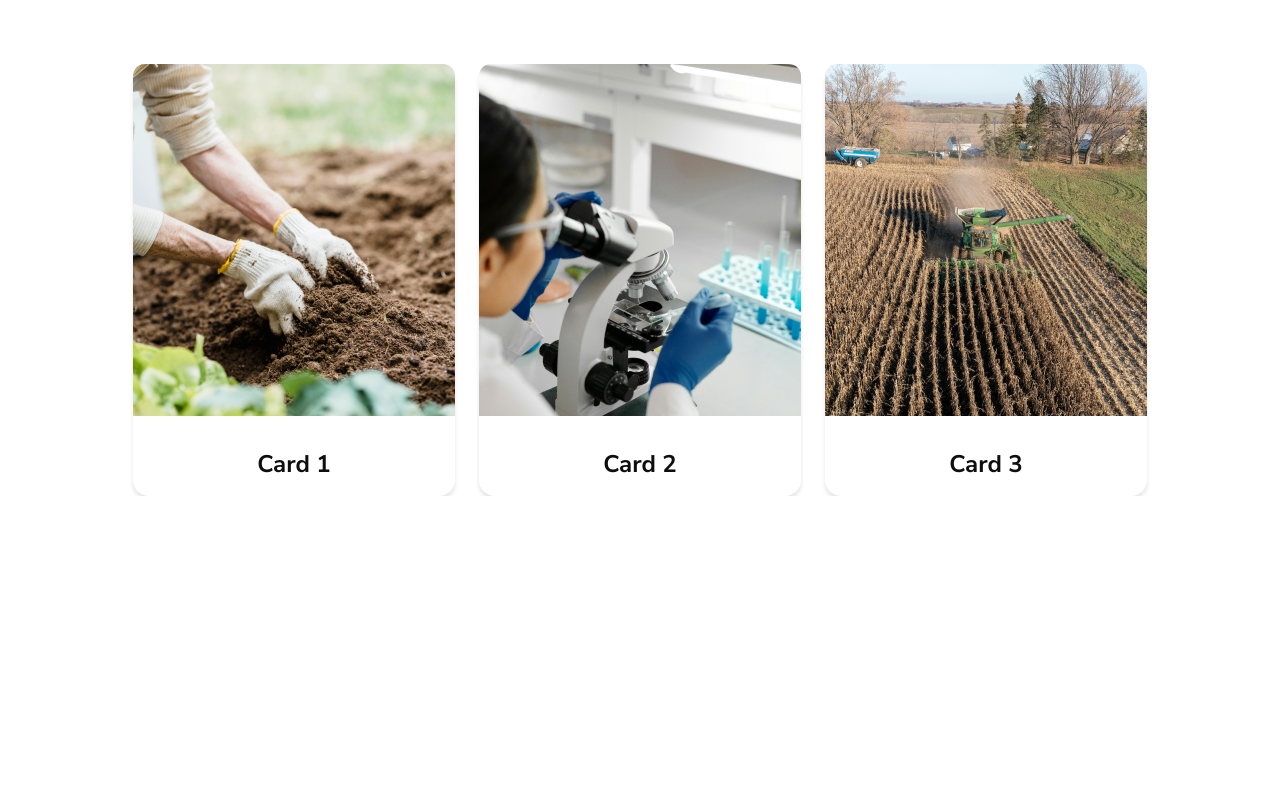
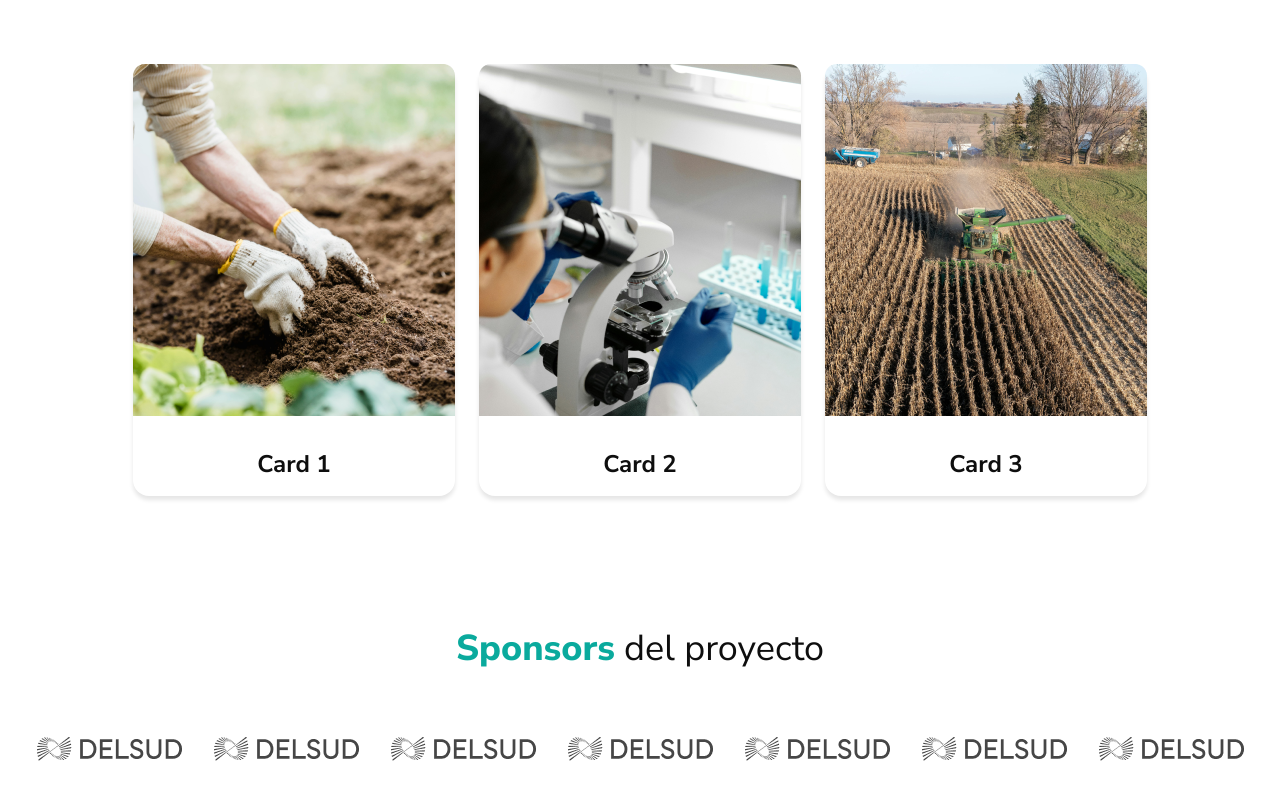
Before and after one commit to EFDillmann/PruebaT-cnicaFrontend-GrupoDelsud, a Next.js app: page / in a window 1280 px wide. Shown: the part 1239-2039 px from the top of the page. Before the commit the page ends 1735 px from the top, so only its background shows below. Built offline with nearby package versions, Linux system fonts and the light colour scheme.

Commit message:
sponsor section responsive

```diff
--- a/src/app/page.tsx
+++ b/src/app/page.tsx
@@ -2,6 +2,7 @@ import AboutText from "@/landing/components/sections/About/AboutText";
 import CardList from "@/landing/components/sections/GenericCards/CardList/CardList";
 import Hero from "@/landing/components/sections/Hero/Hero";
 import Navbar from "@/landing/components/sections/Navbar/Navbar";
+import Sponsors from "@/landing/components/sections/Sponsors/Sponsors";
 
 export default function Home() {
     return (
@@ -29,6 +30,7 @@ export default function Home() {
             </header>
             <main id="main">
                 <CardList />
+                <Sponsors />
             </main>
             <footer id="footer"></footer>
         </>
--- a/src/landing/components/sections/GenericCards/Card/card.module.css
+++ b/src/landing/components/sections/GenericCards/Card/card.module.css
@@ -22,6 +22,10 @@
 }
 
 @media (width > 768px) {
+    .card {
+        max-width: 322px;
+    }
+
     .image-container {
         width: 322px;
         height: 352px;
--- a/src/landing/components/sections/GenericCards/CardList/card-list.module.css
+++ b/src/landing/components/sections/GenericCards/CardList/card-list.module.css
@@ -9,6 +9,7 @@
 .card-list {
     display: grid;
     grid-template-columns: repeat(1, 1fr);
+    place-items: center;
     gap: 1.5rem;
 }
 
--- /dev/null
+++ b/src/landing/components/sections/Sponsors/Sponsors.tsx
@@ -0,0 +1,86 @@
+"use client";
+
+import SectionTitle from "../../ui/SectionTitle/SectionTitle";
+import Button from "../../ui/Button/Button";
+
+import Image from "next/image";
+
+import useSlider from "@/landing/hooks/useSlider";
+
+import styles from "./sponsors.module.css";
+
+const Sponsors = () => {
+    const sponsors = Array.from({ length: 7 }).map((_, index) => ({
+        name: `Sponsor ${index + 1}`,
+        image: `/sponsors/sponsor-delsud.webp`,
+    }));
+
+    const { currentItem, next, prev, hasNext, hasPrev } = useSlider({
+        items: sponsors,
+    });
+
+    return (
+        <section className={styles["sponsors-section"]}>
+            <SectionTitle>
+                <span className="cyan-text">Sponsors</span> del proyecto
+            </SectionTitle>
+
+            <article className={styles.slider}>
+                <Button
+                    onClick={prev}
+                    disabled={!hasPrev}
+                    roundedFull={true}
+                    rotate={true}
+                    backgroundColor="#ffffff"
+                >
+                    <Image
+                        src="/svgs/cyan-arrow.svg"
+                        alt="Left arrow"
+                        width={14}
+                        height={14}
+                        unoptimized
+                        priority
+                    />
+                </Button>
+
+                <Image
+                    src={currentItem.image}
+                    alt={currentItem.name}
+                    width={145}
+                    height={24}
+                />
+
+                <Button
+                    onClick={next}
+                    disabled={!hasNext}
+                    roundedFull={true}
+                    backgroundColor="#ffffff"
+                >
+                    <Image
+                        src="/svgs/cyan-arrow.svg"
+                        alt="Right arrow"
+                        width={14}
+                        height={14}
+                        unoptimized
+                        priority
+                    />
+                </Button>
+            </article>
+
+            <ul className={styles["sponsor-list"]}>
+                {sponsors.map((sponsor, index) => (
+                    <li key={index}>
+                        <Image
+                            src={sponsor.image}
+                            alt={sponsor.name}
+                            width={145}
+                            height={24}
+                        />
+                    </li>
+                ))}
+            </ul>
+        </section>
+    );
+};
+
+export default Sponsors;
--- /dev/null
+++ b/src/landing/components/sections/Sponsors/sponsors.module.css
@@ -0,0 +1,34 @@
+.sponsors-section {
+    display: flex;
+    flex-direction: column;
+    align-items: center;
+    gap: 4rem;
+
+    margin-block: 8rem;
+}
+
+.slider {
+    display: flex;
+    align-items: center;
+    gap: 2rem;
+}
+
+.sponsor-list {
+    display: none;
+}
+
+@media (width > 768px) {
+    .slider {
+        display: none;
+    }
+
+    .sponsor-list {
+        display: flex;
+        flex-wrap: wrap;
+        justify-content: center;
+        align-items: center;
+        gap: 2rem;
+
+        width: 100%;
+    }
+}
--- /dev/null
+++ b/src/landing/components/ui/Button/Button.tsx
@@ -0,0 +1,37 @@
+import { ButtonHTMLAttributes, PropsWithChildren } from "react";
+
+import styles from "./button.module.css";
+
+interface ButtonProps
+    extends PropsWithChildren,
+        ButtonHTMLAttributes<HTMLButtonElement> {
+    backgroundColor?: string;
+    color?: string;
+    rotate?: boolean;
+    roundedFull?: boolean;
+}
+
+const Button = ({
+    children,
+    backgroundColor = "#0AAA9D",
+    color = "white",
+    rotate = false,
+    roundedFull = false,
+    onClick,
+    disabled,
+}: ButtonProps) => {
+    return (
+        <button
+            style={{ backgroundColor, color }}
+            className={`${rotate && styles.rotate} ${
+                roundedFull && styles["rounded-full"]
+            } ${styles.button}`}
+            onClick={onClick}
+            disabled={disabled}
+        >
+            {children}
+        </button>
+    );
+};
+
+export default Button;
--- /dev/null
+++ b/src/landing/components/ui/Button/button.module.css
@@ -0,0 +1,20 @@
+.button {
+    padding: 0.5rem 1rem;
+    border-radius: 0.5rem;
+}
+
+.button:disabled {
+    opacity: 0.5;
+    cursor: not-allowed;
+}
+
+.rotate {
+    transform: rotate(180deg);
+}
+
+.rounded-full {
+    height: 48px;
+    width: 48px;
+    padding: 0;
+    border-radius: 9999px;
+}
--- /dev/null
+++ b/src/landing/hooks/useSlider.tsx
@@ -0,0 +1,47 @@
+import { useState, useCallback } from "react";
+
+interface UseSliderProps {
+    items: unknown[];
+    initialIndex?: number;
+}
+
+interface UseSliderReturn {
+    currentItem: unknown;
+    currentIndex: number;
+    next: () => void;
+    prev: () => void;
+    hasNext: boolean;
+    hasPrev: boolean;
+    items: unknown[];
+}
+
+const useSlider = ({
+    items,
+    initialIndex = 0,
+}: UseSliderProps): UseSliderReturn => {
+    const [currentIndex, setCurrentIndex] = useState(initialIndex);
+
+    const next = useCallback(() => {
+        setCurrentIndex((prevIndex) =>
+            prevIndex === items.length - 1 ? 0 : prevIndex + 1
+        );
+    }, [items.length]);
+
+    const prev = useCallback(() => {
+        setCurrentIndex((prevIndex) =>
+            prevIndex === 0 ? items.length - 1 : prevIndex - 1
+        );
+    }, [items.length]);
+
+    return {
+        currentItem: items[currentIndex],
+        currentIndex,
+        next,
+        prev,
+        hasNext: currentIndex < items.length - 1,
+        hasPrev: currentIndex > 0,
+        items,
+    };
+};
+
+export default useSlider;
```
